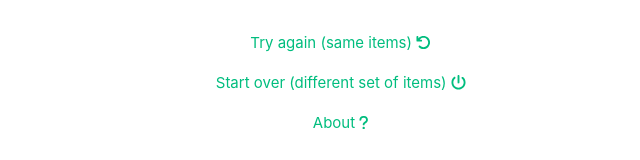
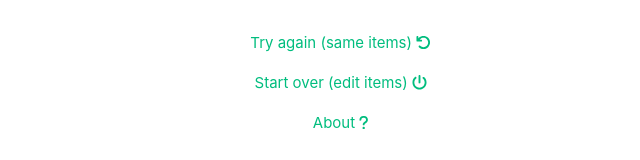
Before and after one commit to crazyscot/forced-rank, a Vue app: page /results in a window 1280 px wide. Shown: the part 365-525 px from the top of the page, without its empty margins (160-800 px from the left). Built offline with nearby package versions, Linux system fonts and the light colour scheme.

Commit message:
fix: results places were getting multiple equals on a 3-way tie

```diff
--- a/src/views/ResultsView.vue
+++ b/src/views/ResultsView.vue
@@ -51,7 +51,7 @@ const results = computed(() => {
   ary.reverse()
   prev_score = -1
   ary.forEach((res) => {
-    if (res.score == prev_score && !res.item.endsWith('=')) {
+    if (res.score == prev_score && !res.place.endsWith('=')) {
       res.place += '='
     }
     prev_score = res.score
@@ -90,7 +90,7 @@ const results = computed(() => {
       </li>
       <li>
         <RouterLink to="/setup"
-          >Start over (different set of items) <font-awesome-icon :icon="['fa', 'power-off']"
+          >Start over (edit items) <font-awesome-icon :icon="['fa', 'power-off']"
         /></RouterLink>
       </li>
       <li>
```
